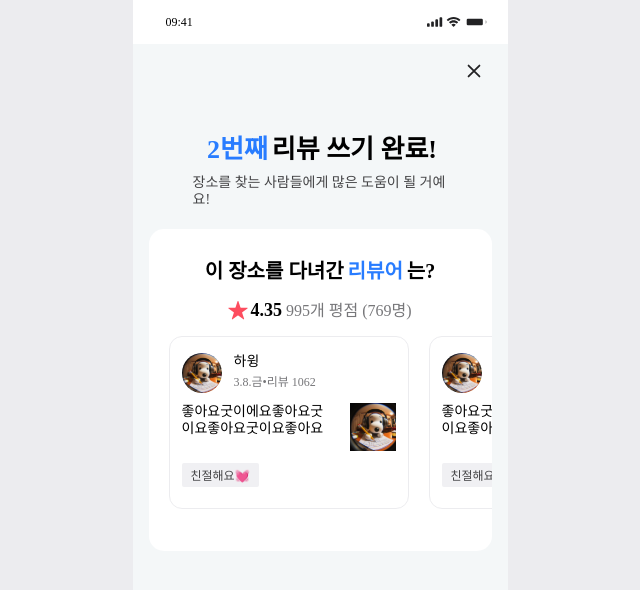
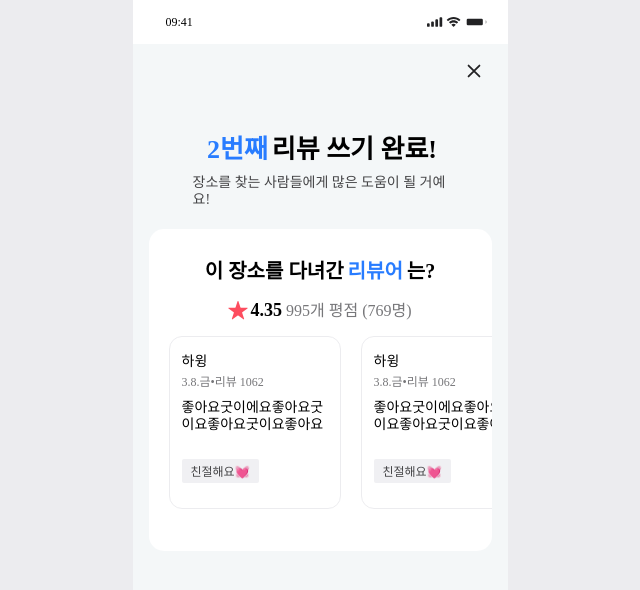
Before and after one commit to NOW-SOPT-CDSP-WEB6/Naver-Reservation-FE, a React (Vite) app: page /done in a window 1280 px wide. Shown: the top 590 px of the page, without its empty margins (320-960 px from the left). Built offline with nearby package versions, Linux system fonts and the light colour scheme; a web font is replaced by a local one.

Commit message:
#36 chore: 팀원 코드 import-order 미적용 -> 자동 수정

```diff
--- a/src/pages/donePage/ReviewContents/ReviewContents.tsx
+++ b/src/pages/donePage/ReviewContents/ReviewContents.tsx
@@ -2,17 +2,13 @@ import { SlideWrapper } from '@/pages/donePage/ReviewBox/ReviewBox.style';
 import {
   AlignCenter,
   ReviewDetail,
-  ReviewImg,
   ReviewText,
+  TextColor,
 } from '@/pages/donePage/ReviewContents/ReviewContents.style';
-import { ImageStyle, TextColor } from '@/pages/donePage/ReviewContents/ReviewContents.style';
 
 import Badge from '@/components/@common/Badge/Badge';
 import ContentBox from '@/components/@common/ContentBox/ContentBox';
 import Text from '@/components/@common/Text/Text';
-
-import ProfImg from '@/assets/svgs/done/prof_img.svg?react';
-import DetailImg from '@/assets/svgs/done/review_img.svg?react';
 
 import { Theme } from '@/styles/theme';
 
@@ -32,7 +28,7 @@ const ReviewContents = () => {
         }}
       >
         <section css={ReviewDetail}>
-          <ProfImg css={ImageStyle}></ProfImg>
+          {/* <ProfImg css={ImageStyle}></ProfImg> */}
           <div>
             <Text size={'medium'}>하윙</Text>
             <Text size={'small'} css={TextColor}>
@@ -45,7 +41,7 @@ const ReviewContents = () => {
             <Text size={'medium'} css={ReviewText}>
               <p>좋아요굿이에요좋아요굿이요좋아요굿이요좋아요</p>
             </Text>
-            <DetailImg css={ReviewImg}></DetailImg>
+            {/* <DetailImg css={ReviewImg}></DetailImg> */}
           </div>
         </section>
 
--- a/src/pages/reviewPage/ReviewWriting/ReviewWriting.tsx
+++ b/src/pages/reviewPage/ReviewWriting/ReviewWriting.tsx
@@ -1,16 +1,25 @@
-import ContentBox from "@/components/@common/ContentBox/ContentBox";
-import ReviewIcon from "@/assets/svgs/review/home_ic_pen.svg?react"
-import Vector from "@/assets/svgs/review/Vector_8.svg?react"
-import { caption, cntWrapper, detail, title, wrapper, writing } from "@/pages/reviewPage/ReviewWriting/ReviewWriting.style";
-import { REVIEW_PLACE_HOLDER, REVIEW_CHAR_MAXIMUM } from "@/constants";
-import { ChangeEvent, useEffect, useRef, useState } from "react";
+import { ChangeEvent, useEffect, useRef, useState } from 'react';
 
-interface ReviewWritingProps {
+import {
+  caption,
+  cntWrapper,
+  detail,
+  title,
+  wrapper,
+  writing,
+} from '@/pages/reviewPage/ReviewWriting/ReviewWriting.style';
 
-};
+import ContentBox from '@/components/@common/ContentBox/ContentBox';
 
-const ReviewWriting = ({ }: ReviewWritingProps) => {
-  const [text, setText] = useState("");
+import Vector from '@/assets/svgs/review/Vector_8.svg?react';
+import ReviewIcon from '@/assets/svgs/review/home_ic_pen.svg?react';
+
+import { REVIEW_CHAR_MAXIMUM, REVIEW_PLACE_HOLDER } from '@/constants';
+
+interface ReviewWritingProps {}
+
+const ReviewWriting = ({}: ReviewWritingProps) => {
+  const [text, setText] = useState('');
   const [isFocus, setIsFocus] = useState(false);
   const textareaRef = useRef<HTMLTextAreaElement>(null);
 
@@ -18,7 +27,7 @@ const ReviewWriting = ({ }: ReviewWritingProps) => {
     if (isFocus && textareaRef.current) {
       textareaRef.current.focus();
     }
-  }, [isFocus])
+  }, [isFocus]);
 
   const handleChange = (e: ChangeEvent<HTMLTextAreaElement>) => {
     if (e.target.value.length <= REVIEW_CHAR_MAXIMUM) {
@@ -29,7 +38,7 @@ const ReviewWriting = ({ }: ReviewWritingProps) => {
   return (
     <>
       <ContentBox
-        variant='round2'
+        variant="round2"
         styles={{
           height: '151px',
           marginTop: '11px',
@@ -56,10 +65,9 @@ const ReviewWriting = ({ }: ReviewWritingProps) => {
       </ContentBox>
       <div css={caption}>
         <p>리뷰 작성 유의사항</p>
-        <Vector width="90px" strokeWidth="1px"/>
+        <Vector width="90px" strokeWidth="1px" />
       </div>
     </>
-
   );
 };
 
@@ -70,10 +78,8 @@ const PlaceHolder = () => {
         <ReviewIcon />
         리뷰를 작성해주세요
       </div>
-      <div css={detail}>
-        {REVIEW_PLACE_HOLDER}
-      </div>
+      <div css={detail}>{REVIEW_PLACE_HOLDER}</div>
     </>
-  )
-}
+  );
+};
 export default ReviewWriting;
```
Also changed, not shown: src/pages/reviewPage/ReviewPage.tsx (+5 -4 lines).
